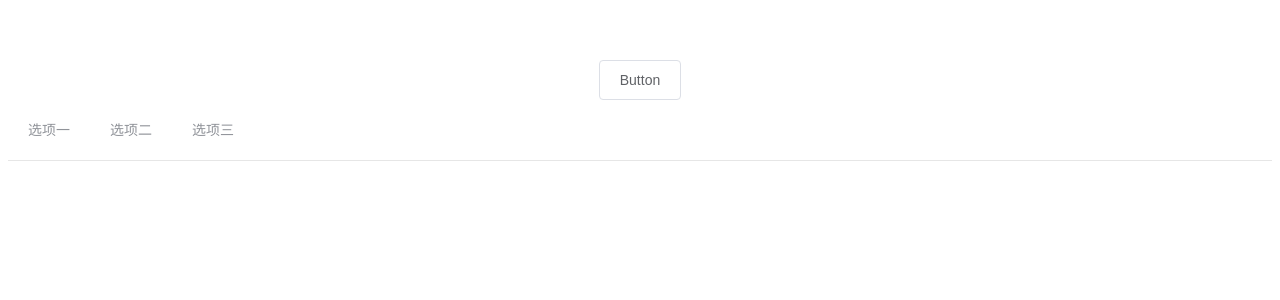
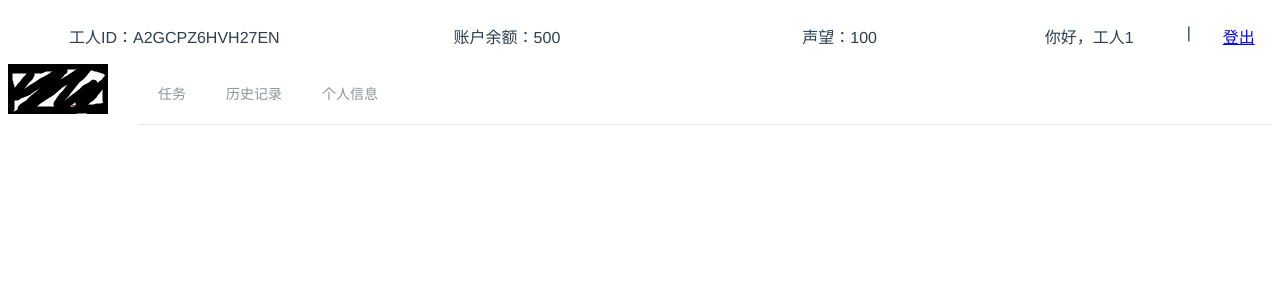
Before and after one commit to CharlieLei/ReworkSECIIIFrontEnd, a Vue app: page /worker in a window 1280 px wide. Shown: the top 300 px of the page. Built offline with nearby package versions, Linux system fonts and the light colour scheme.

Commit message:
修改工人主页

```diff
--- a/src/App.vue
+++ b/src/App.vue
@@ -1,44 +1,13 @@
 <template>
   <div id="app">
-
-<!--    <img alt="Vue logo" src="./assets/logo.png">-->
-<!--    <HelloWorld msg="Welcome to Your Vue.js App"/>-->
-      <el-button @click="visible = true">Button</el-button>
-      <el-dialog :visible.sync="visible" title="Hello world">
-          <p>Try Element</p>
-      </el-dialog>
-      <NavMenu v-bind:menu-item-list="menuItemList"/>
+      <router-view></router-view>
   </div>
 </template>
 
 <script>
-import NavMenu from '@/components/common/NavMenu'
-
-export default {
-  name: 'app',
-  components: {
-      NavMenu
-  },
-  data: function() {
-    return {
-        visible: false,
-        menuItemList: [
-            {
-                optionName: '选项一',
-                url: '/worker'
-            },
-            {
-                optionName: '选项二',
-                url: '/requester'
-            },
-            {
-                optionName: '选项三',
-                url: '/'
-            }
-        ]
+    export default {
+        name: 'app',
     }
-  }
-}
 </script>
 
 <style>
@@ -48,6 +17,5 @@ export default {
   -moz-osx-font-smoothing: grayscale;
   text-align: center;
   color: #2c3e50;
-  margin-top: 60px;
 }
 </style>
--- a/src/components/common/NavMenu.vue
+++ b/src/components/common/NavMenu.vue
@@ -1,15 +1,24 @@
 <template>
+    <div>
+        <div id="imgPart">
+            <img v-bind:src="logoUrl" alt="众包标注"/>
+        </div>
+        <div id="menuPart">
             <el-menu mode="horizontal" :default-active="menuIndex">
                 <el-menu-item
                         v-for="(menuItem,index) in menuItemList"
-                v-bind:key="index">
+                        v-bind:key="index + ''"
+                        v-on:click="toPage(menuItem.url)">
                     {{menuItem.optionName}}
                 </el-menu-item>
             </el-menu>
+        </div>
+    </div>
 </template>
 
 <script>
-    //  menuItem = {
+    // 从父组件传入menuItemList，一个menuItem的数组
+    //  menuItem: {
     //     optionName = '选项一',
     //     url = '/worker'
     //  }
@@ -18,12 +27,25 @@
         props: ['menuItemList'],
         data() {
             return {
-                menuIndex: 0
+                menuIndex: 0,
+                logoUrl: require("@/assets/logo.jpg")
+            }
+        },
+        methods: {
+            toPage(url) {
+                this.$router.push(({path: url}));
             }
         }
     }
 </script>
 
 <style scoped>
+    #imgPart {
+        float:left;
+    }
 
+    #menuPart {
+        margin-left: 100px;
+        padding-left: 30px;
+    }
 </style>
--- /dev/null
+++ b/src/components/worker/WorkerIndex.vue
@@ -0,0 +1,53 @@
+<template>
+    <div>
+        <div>
+            <WorkerHeadBar v-bind:worker="worker"/>
+        </div>
+        <div>
+            <NavMenu v-bind:menu-item-list="menuItemList"/>
+        </div>
+        <div>
+
+        </div>
+    </div>
+</template>
+
+<script>
+    import NavMenu from '@/components/common/NavMenu'
+    import WorkerHeadBar from "@/components/worker/common/WorkerHeadBar";
+    export default {
+        name: "WorkerIndex",
+        components: {
+            WorkerHeadBar,
+            NavMenu
+        },
+        data() {
+            return {
+                menuItemList: [
+                    {
+                        optionName: '任务',
+                        url: '/worker'
+                    },
+                    {
+                        optionName: '历史记录',
+                        url: '/worker/history'
+                    },
+                    {
+                        optionName: '个人信息',
+                        url: '/worker/profile'
+                    }
+                ],
+                worker: {
+                   ID: 'A2GCPZ6HVH27EN',
+                   name: '工人1',
+                   cash: 500,
+                   prestige: 100,
+                }
+            }
+        }
+    }
+</script>
+
+<style scoped>
+
+</style>
--- /dev/null
+++ b/src/components/worker/common/WorkerHeadBar.vue
@@ -0,0 +1,28 @@
+<template>
+    <el-row type="flex" justify="center" class="info-row">
+        <el-col :span="10"><p>工人ID：{{worker.ID}}</p></el-col>
+        <el-col :span="10"><p>账户余额：{{worker.cash}}</p></el-col>
+        <el-col :span="10"><p>声望：{{worker.prestige}}</p></el-col>
+        <el-col :span="5"><p>你好，{{worker.name}}</p></el-col>
+        <el-col :span="1"><p>|</p></el-col>
+        <el-col :span="2"><p><a href="/">登出</a></p></el-col>
+    </el-row>
+</template>
+
+<script>
+    // worker: {
+    //    ID: 'A2GCPZ6HVH27EN',
+    //    name: '工人1'，
+    //    cash: 500,
+    //    prestige: 100,
+    // }
+    export default {
+        name: "WorkerHeadBar",
+        props: ['worker'],
+
+    }
+</script>
+
+<style scoped>
+
+</style>
--- a/src/main.js
+++ b/src/main.js
@@ -1,12 +1,14 @@
 import Vue from 'vue'
 import App from './App.vue'
+import router from '@/router'
 import ElementUI from 'element-ui';
 import 'element-ui/lib/theme-chalk/index.css';
 
 Vue.use(ElementUI);
 
-Vue.config.productionTip = false
+Vue.config.productionTip = false;
 
 new Vue({
   render: h => h(App),
-}).$mount('#app')
+  router: router
+}).$mount('#app');
--- a/src/router/index.js
+++ b/src/router/index.js
@@ -2,6 +2,7 @@ import Vue from 'vue'
 import VueRouter from 'vue-router'
 
 import HelloWorld from '@/components/HelloWorld'
+import WorkerIndex from '@/components/worker/WorkerIndex'
 
 //告诉vue使用vue-router路由组件
 Vue.use(VueRouter);
@@ -11,6 +12,7 @@ export default new VueRouter({
     //定义路由表
     routes: [
         {path: '/helloworld', component: HelloWorld},
+        {path: '/worker', component: WorkerIndex},
     ],
     mode: 'history'
 });
```
Also changed, not shown: src/assets/logo.jpg (added). Lines whose indentation alone changed are shown as unchanged.
